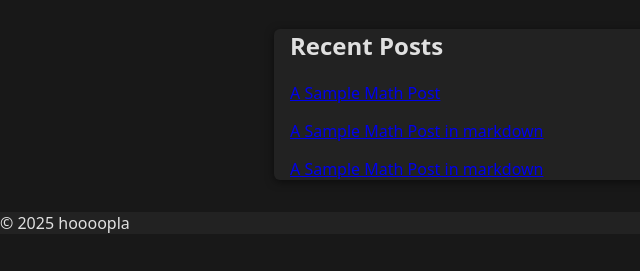
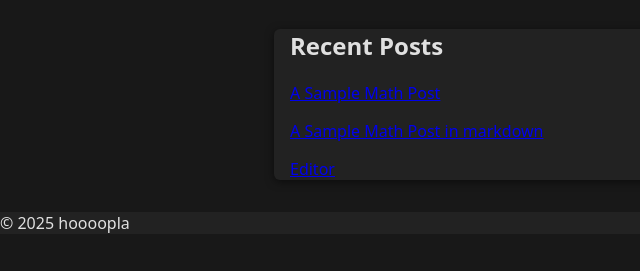
Before and after one commit to hoooopla/hoooopla.github.io, a plain HTML site: page index.html in a window 1280 px wide. Shown: the part 111-382 px from the top of the page, without its empty margins (0-640 px from the left). Drawn offline with nearby package versions, Linux system fonts and the light colour scheme.

Commit message:
Update index.html

```diff
--- a/index.html
+++ b/index.html
@@ -22,7 +22,7 @@
     <ul>
       <li><a href="posts/first-post.html">A Sample Math Post</a></li>
       <li><a href="posts/math-section.md">A Sample Math Post in markdown</a></li>
-      <li><a href="posts/markdown.html">A Sample Math Post in markdown</a></li>
+      <li><a href="posts/editor.html">Editor</a></li>
     </ul>
   </main>
   <footer>
```
